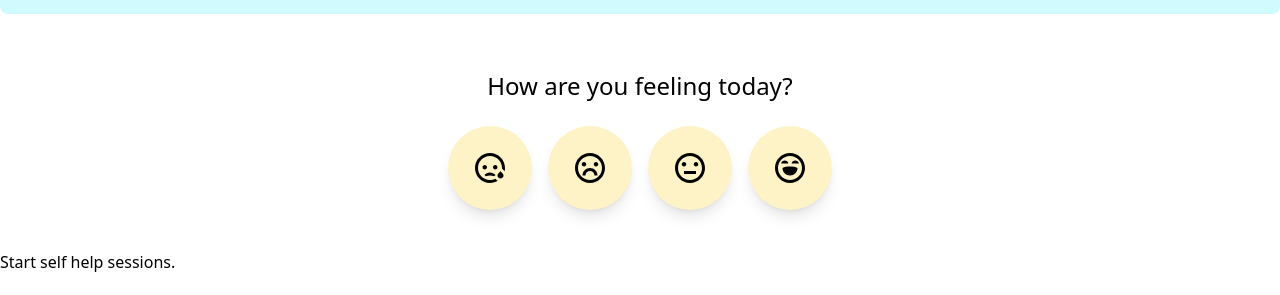
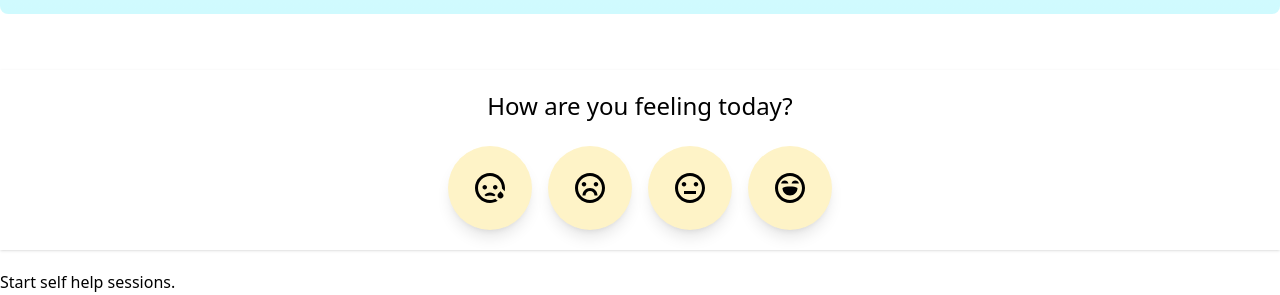
Before and after one commit to kewaldahal/gomendraWonders_iicquest, a React (Vite) app in the folder client/blissMind/: page / in a window 1280 px wide. Shown: the part 763-1058 px from the top of the page. Built offline with nearby package versions, Linux system fonts and the light colour scheme.

Commit message:
feelings component edited

```diff
--- a/client/blissMind/src/components/Feelings.tsx
+++ b/client/blissMind/src/components/Feelings.tsx
@@ -2,7 +2,7 @@ import {RiEmotionLaughLine, RiEmotionNormalLine, RiEmotionSadLine, RiEmotionUnha
 
 const Feelings = () => {
     return (
-        <div className={`my-10 flex flex-col items-center justify-center gap-6`}>
+        <div className={`my-5 py-5 flex flex-col items-center justify-center gap-6 shadow`}>
             <p className={`font-medium text-2xl`}>How are you feeling today?</p>
             <div className={`flex gap-4 text-4xl`}>
                 <div className={`bg-amber-100 p-6 rounded-full shadow-lg cursor-pointer hover:bg-amber-200 transition`}>
```
